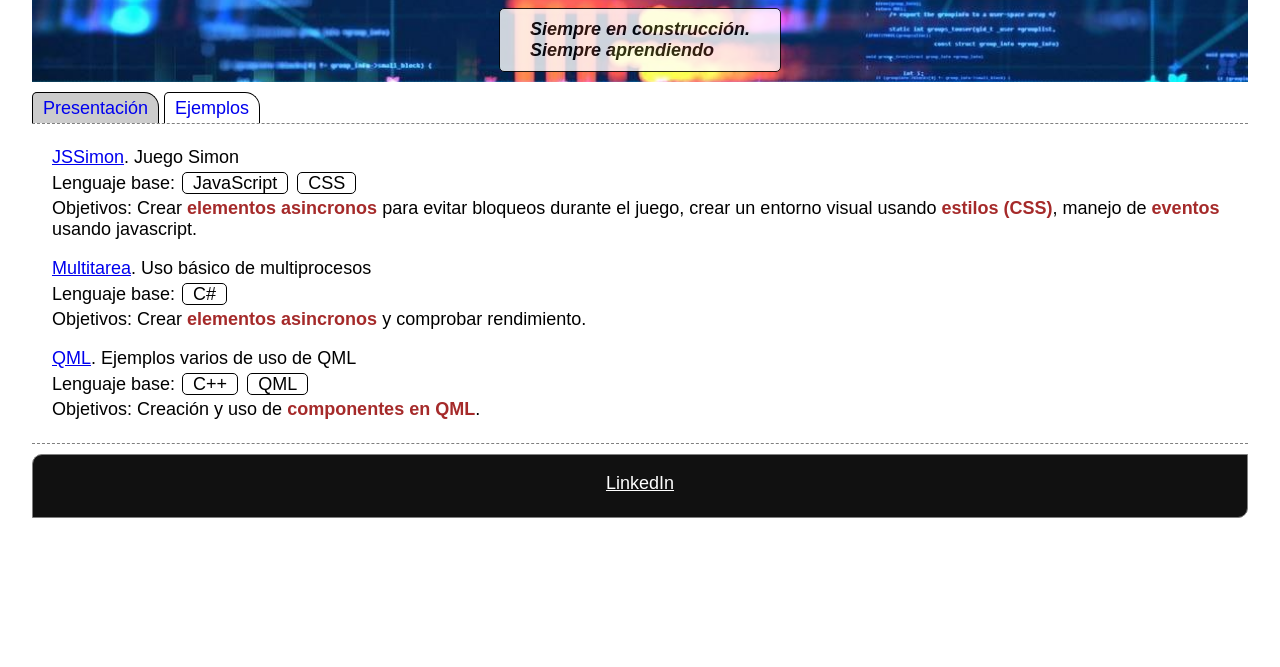
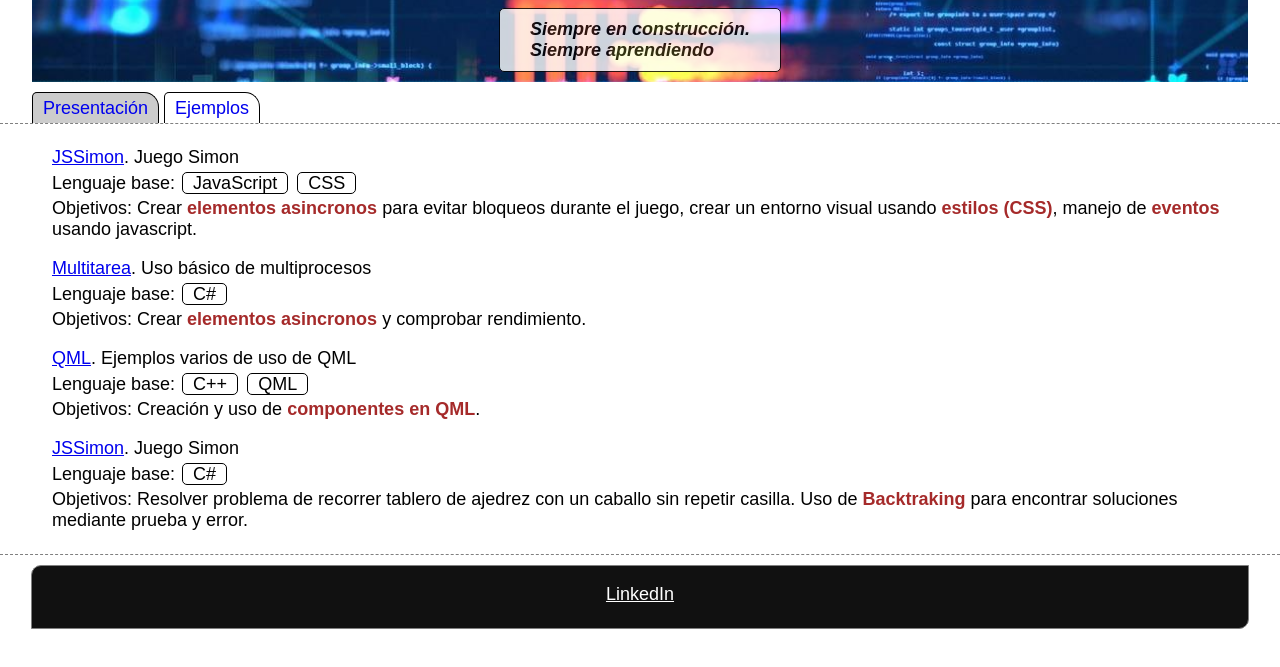
Before and after one commit to JoseVIGIT/JoseVIGIT.github.io, a plain HTML site: page index.html in a window 1280 px wide. Both pictures are taken after a click on the link "Ejemplos". Shown: the part 75-742 px from the top of the page. Drawn offline with Linux system fonts and the light colour scheme.

Commit message:
cambios en estilos y ejemplo añadido

```diff
--- a/css/estilos.css
+++ b/css/estilos.css
@@ -1,12 +1,15 @@
 body {
     padding: 0px;
-    width: 95%;
-    margin: auto;
+    margin: 0px;
+    --width: 95%;
+    --margin: auto;
     font: 18px Arial;
 }
 
 
 #cabecera {
+    width: 95%;
+    margin: auto;
     padding: 10px 0px 0px;
     text-align: center;
 }
@@ -17,7 +20,6 @@ body {
     padding: 5px;
     background: #111;
     color: #fff;
-    margin-top: 0px;
 }
 #cabecera #logoGITHUB {
     width: 50px;
@@ -66,7 +68,7 @@ body {
 
 #contenido {
     margin: 0 0 10px 0;
-    padding: 5px 20px;
+    padding: 0px 2.5%;
     text-align: left;
     border-top: 1px dashed gray;
     border-bottom: 1px dashed gray;
@@ -75,14 +77,17 @@ body {
     text-align: center;
 }
 #Presentacion {
-
+    padding: 5px 20px;
 }
 #Ejemplos {
     display: none;
+    padding: 5px 20px;
 }
 
 
 #pie {
+    width: 95%;
+    margin: auto;
     padding: 0px 0px 5px 0px;
     margin-bottom: 10px;
     text-align: center;
--- a/index.html
+++ b/index.html
@@ -80,6 +80,15 @@
                         Creación y uso de <span class="resaltar">componentes en QML</span>.
                     </p>
                 </li>
+                <li>
+                    <p>
+                        <a target="_BLANK" href="https://github.com/JoseVIGIT/JSSimon">JSSimon</a>. Juego Simon<br/>
+                        Lenguaje base: <span class="borde">C#</span><br/>
+                        Objetivos:
+                        Resolver problema de recorrer tablero de ajedrez con un caballo sin repetir casilla.
+                        Uso de <span class="resaltar">Backtraking</span> para encontrar soluciones mediante prueba y error.
+                    </p>
+                </li>
             </ul>
             </p>
         </div>
```
